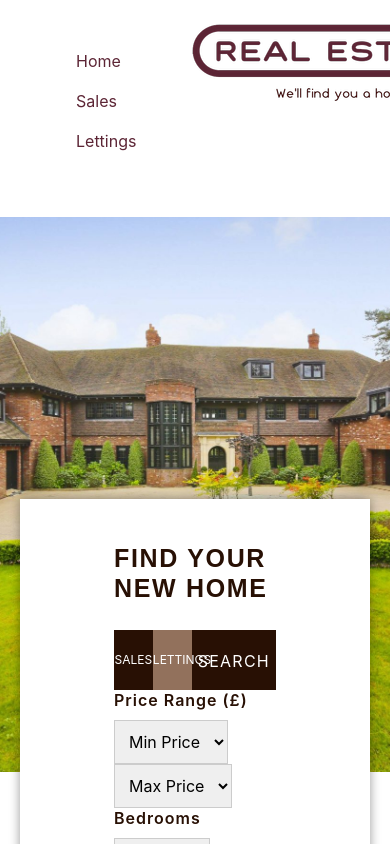
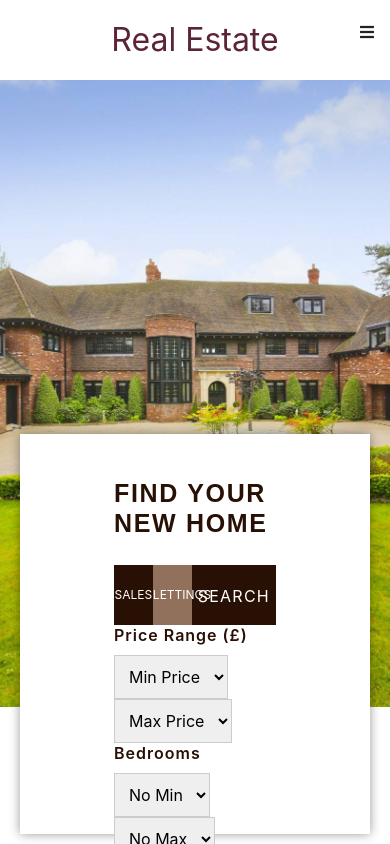
Before and after one commit to ChrisJonathan22/Real-Estate, a React (Create React App) app in the folder root/frontend/: page / in a window 390 px wide. Shown: the top 844 px of the page. Built offline with nearby package versions, Linux system fonts and the light colour scheme; a web font is replaced by a local one.

Commit message:
I've increased the size of the burger menu icon and the logo.

```diff
--- a/root/frontend/src/components/Navbar/Navbar.scss
+++ b/root/frontend/src/components/Navbar/Navbar.scss
@@ -10,6 +10,13 @@
     padding: 1em 0;
     background-color: $white;
 
+    @media (max-width: 1050px) {
+
+        .left, .navbar-brand, .right {
+            display: none;
+        }
+    }
+
     .r__container {
         @include flexbox;
         @include align-items(baseline);
@@ -17,10 +24,22 @@
 
     .text_logo, .mobile_menu_icon {
         display: none;
+
+        @media (max-width: 1050px) {
+            display: block;
+        }
     }
 
     .text_logo {
         color: $purple;
+        font-size: 2em;
+    }
+
+    .mobile_menu_icon {
+        font-size: 1em;
+        position: absolute;
+        right: 1em;
+        top: 20px;
     }
 
     .left {
@@ -33,15 +52,19 @@
             color: $purple;
             position: relative;
 
-            &:hover {
-
-                &:before {
-                    content: "";
-                    width: 1em;
+            &:before {
+                content: "";
+                    width: 0px;
                     height: 2px;
                     background-color: $purple;
                     position: absolute;
                     bottom: 0;
+                    @include transition(width .5s);
+            }
+
+            &:hover {
+                &:before {
+                    width: 30px;
                 }
             }
         }
@@ -50,6 +73,10 @@
 
 .clear_menu {
     height: 122px;
+
+    @media (max-width: 1050px) {
+        height: 57px;
+    }
 }
 
 // @media screen and (max-width: 995px) {
```
